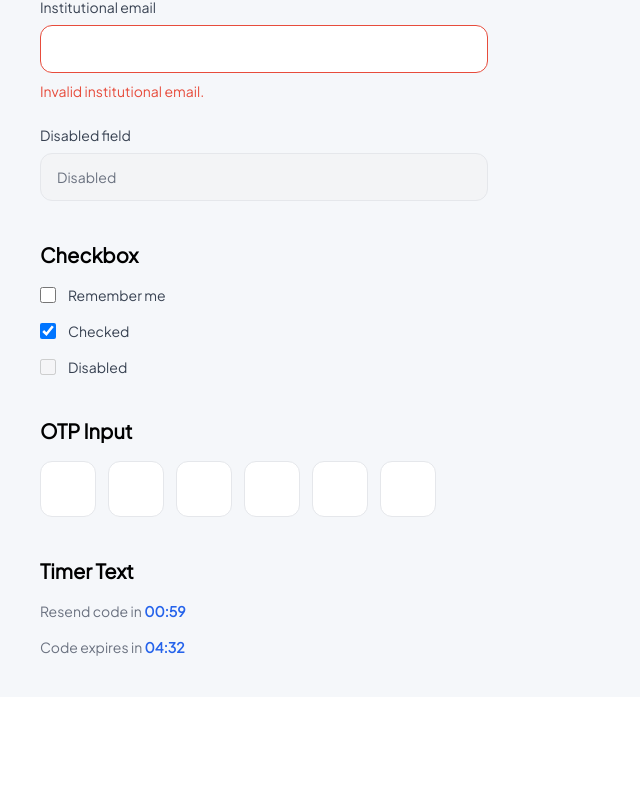
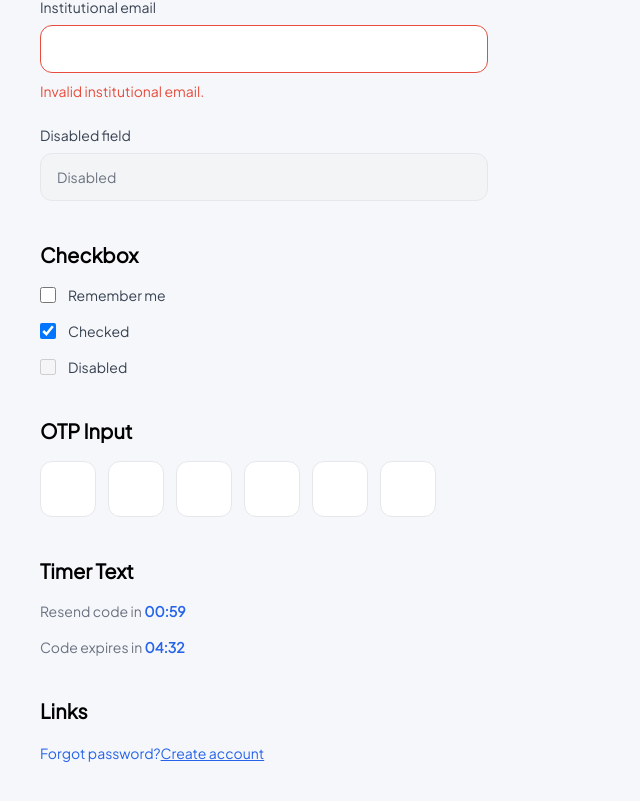
Before and after one commit to LUIS1519Q/UCEConnect, a React (Vite) app in the folder frontend/: page /design-system in a window 1280 px wide. Shown: the part 1667-2468 px from the top of the page, without its empty margins (0-640 px from the left). Before the commit the page ends 2364 px from the top, so only its background shows below. Built offline with nearby package versions, Linux system fonts and the light colour scheme; no server answers.

Commit message:
feat(link): implement reusable link atom

```diff
--- /dev/null
+++ b/frontend/src/components/ui/atoms/Link/Link.tsx
@@ -0,0 +1,25 @@
+import type { LinkProps } from "./Link.types";
+
+export default function Link({
+  children,
+  underline = false,
+  className = "",
+  ...props
+}: LinkProps) {
+  return (
+    <a
+      className={`
+        text-sm
+        font-medium
+        text-primary
+        transition-colors
+        hover:text-blue-700
+        ${underline ? "underline" : "no-underline"}
+        ${className}
+      `}
+      {...props}
+    >
+      {children}
+    </a>
+  );
+}
--- /dev/null
+++ b/frontend/src/components/ui/atoms/Link/Link.types.ts
@@ -0,0 +1,6 @@
+import type { AnchorHTMLAttributes } from "react";
+
+export interface LinkProps
+  extends AnchorHTMLAttributes<HTMLAnchorElement> {
+  underline?: boolean;
+}
--- /dev/null
+++ b/frontend/src/components/ui/atoms/Link/index.ts
@@ -0,0 +1,2 @@
+export { default as Link } from "./Link";
+export type { LinkProps } from "./Link.types";
--- a/frontend/src/components/ui/atoms/index.ts
+++ b/frontend/src/components/ui/atoms/index.ts
@@ -4,3 +4,4 @@ export * from "./Logo";
 export * from "./TextInput";
 export * from "./OTPInput";
 export * from "./TimerText";
+export * from "./Link";
--- a/frontend/src/pages/dev/DesignSystemPage.tsx
+++ b/frontend/src/pages/dev/DesignSystemPage.tsx
@@ -5,6 +5,7 @@ import {
   OTPInput,
   TextInput,
   TimerText,
+  Link,
 } from "../../components/ui/atoms";
 
 export default function DesignSystemPage() {
@@ -257,6 +258,27 @@ export default function DesignSystemPage() {
           </div>
         </section>
 
+        <section>
+          <h2 className="mb-4 text-xl font-semibold">
+            Links
+          </h2>
+
+          <div className="space-y-4">
+
+            <Link href="#">
+              Forgot password?
+            </Link>
+
+            <Link
+              href="#"
+              underline
+            >
+              Create account
+            </Link>
+
+          </div>
+        </section>
+
       </div>
 
     </div>
```
